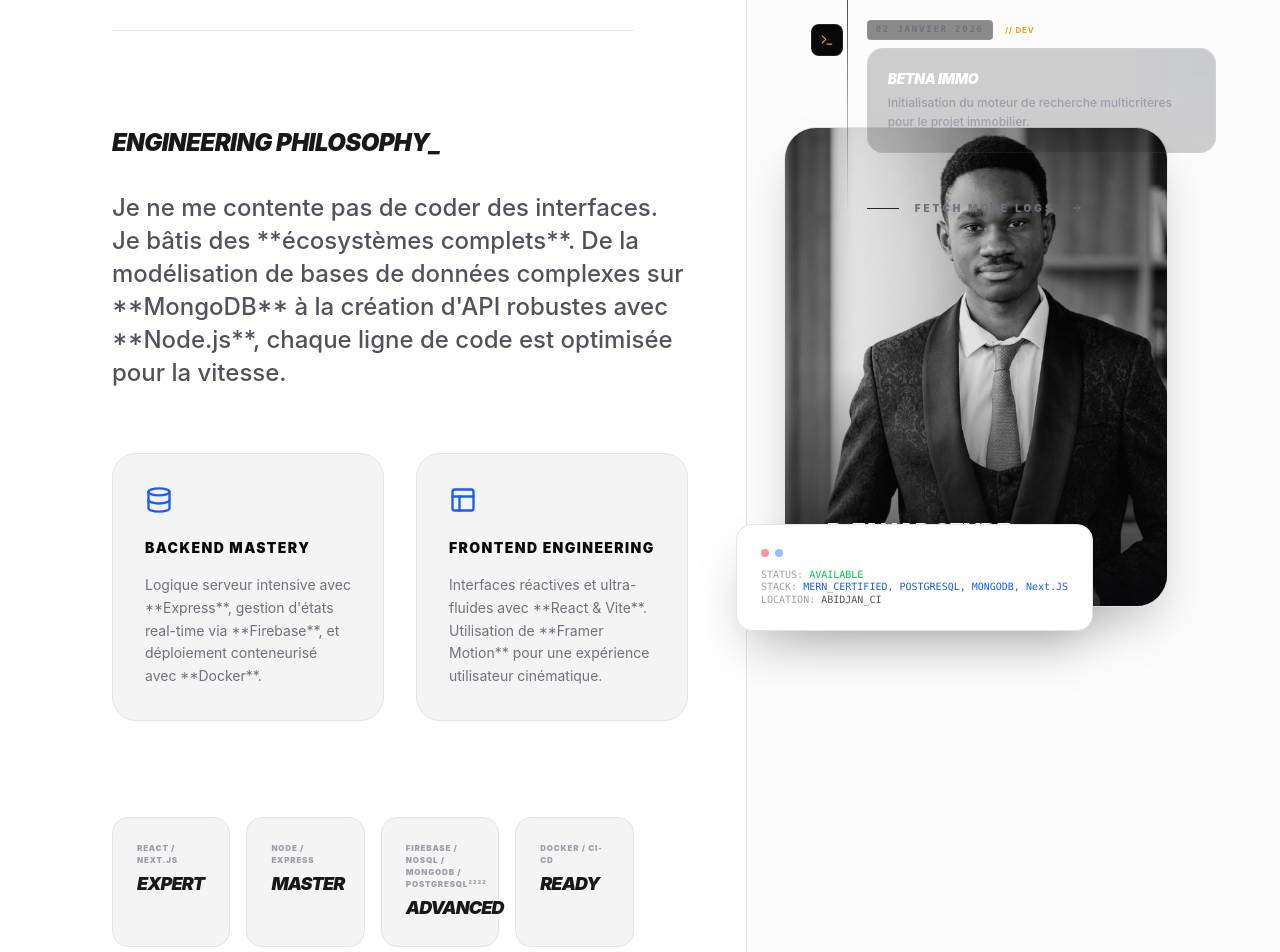
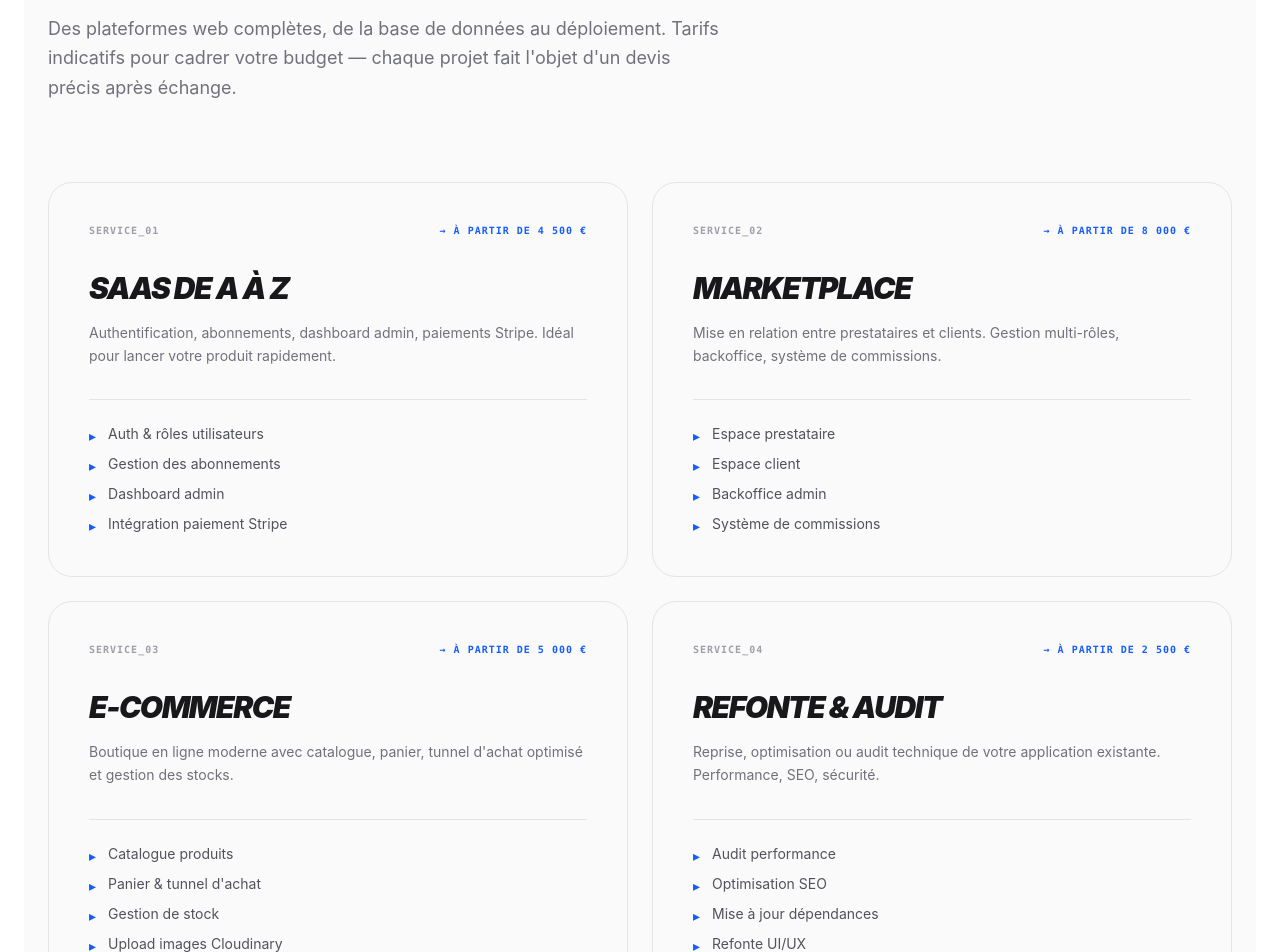
Before and after one commit to Sende45/Portfolio, a React (Vite) app in the folder portefolio-sende/: page / in a window 1280 px wide. Shown: the part 1848-2800 px from the top of the page. Built offline with nearby package versions, Linux system fonts and the light colour scheme; no server answers.

Commit message:
ajout des nouvelles modifications des fichiers

```diff
--- a/portefolio-sende/src/App.jsx
+++ b/portefolio-sende/src/App.jsx
@@ -12,6 +12,7 @@ import AdminLogin from './pages/AdminLogin';
 import AdminDashboard from './pages/AdminDashboard';
 import AdminProjectForm from './pages/AdminProjectForm';
 import ProtectedRoute from './components/ProtectedRoute';
+
 
 function AppContent() {
   const location = useLocation();
@@ -53,6 +54,7 @@ function AppContent() {
             <Route path="/" element={<Home />} />
             <Route path="/project/:id" element={<ProjectDetail />} />
 
+
             {/* Routes admin */}
             <Route path="/admin/login" element={<AdminLogin />} />
             <Route path="/admin" element={<ProtectedRoute><AdminDashboard /></ProtectedRoute>} />
--- a/portefolio-sende/src/pages/Home.jsx
+++ b/portefolio-sende/src/pages/Home.jsx
@@ -8,6 +8,7 @@ import Projects from '../components/Projects';
 import AboutMe from '../components/AboutMe';
 import Updates from '../components/Updates';
 import Downloads from '../components/Downloads'; // <-- NOUVELLE IMPORTATION
+import Services from '../sections/Services';
 
 const Home = () => {
   const containerRef = useRef(null);
@@ -35,6 +36,7 @@ const Home = () => {
       </section>
 
       {/* 2. PROJECTS SECTION */}
+            {/* 2. PROJECTS SECTION */}
       <section id="projects" className="relative px-6 py-32 border-t border-zinc-200 dark:border-white/5">
         <div className="max-w-7xl mx-auto">
           <div className="flex flex-col md:flex-row md:items-end justify-between mb-24 gap-8">
@@ -53,6 +55,13 @@ const Home = () => {
           </div>
 
           <Projects />
+        </div>
+      </section>
+
+            {/* 3. SERVICES SECTION */}
+      <section id="services" className="relative px-6 py-32 border-t border-zinc-200 dark:border-white/5 bg-white dark:bg-[#050505]">
+        <div className="max-w-7xl mx-auto">
+          <Services />
         </div>
       </section>
 
--- /dev/null
+++ b/portefolio-sende/src/sections/Services.jsx
@@ -0,0 +1,167 @@
+import { motion } from 'framer-motion';
+
+const services = [
+  {
+    id: 'SERVICE_01',
+    price: '4 500 €',
+    title: 'SaaS de A à Z',
+    description:
+      "Authentification, abonnements, dashboard admin, paiements Stripe. Idéal pour lancer votre produit rapidement.",
+    features: [
+      'Auth & rôles utilisateurs',
+      'Gestion des abonnements',
+      'Dashboard admin',
+      'Intégration paiement Stripe',
+    ],
+  },
+  {
+    id: 'SERVICE_02',
+    price: '8 000 €',
+    title: 'Marketplace',
+    description:
+      'Mise en relation entre prestataires et clients. Gestion multi-rôles, backoffice, système de commissions.',
+    features: [
+      'Espace prestataire',
+      'Espace client',
+      'Backoffice admin',
+      'Système de commissions',
+    ],
+  },
+  {
+    id: 'SERVICE_03',
+    price: '5 000 €',
+    title: 'E-commerce',
+    description:
+      "Boutique en ligne moderne avec catalogue, panier, tunnel d'achat optimisé et gestion des stocks.",
+    features: [
+      'Catalogue produits',
+      "Panier & tunnel d'achat",
+      'Gestion de stock',
+      'Upload images Cloudinary',
+    ],
+  },
+  {
+    id: 'SERVICE_04',
+    price: '2 500 €',
+    title: 'Refonte & Audit',
+    description:
+      'Reprise, optimisation ou audit technique de votre application existante. Performance, SEO, sécurité.',
+    features: [
+      'Audit performance',
+      'Optimisation SEO',
+      'Mise à jour dépendances',
+      'Refonte UI/UX',
+    ],
+  },
+];
+
+const Services = () => {
+  return (
+    <section
+      id="services"
+      className="relative py-32 px-6 bg-zinc-50 dark:bg-black text-zinc-900 dark:text-white"
+    >
+      <div className="max-w-7xl mx-auto">
+        {/* HEADER */}
+        <motion.div
+          initial={{ opacity: 0, y: 20 }}
+          whileInView={{ opacity: 1, y: 0 }}
+          viewport={{ once: true }}
+          transition={{ duration: 0.6 }}
+          className="mb-20"
+        >
+          <span className="text-[10px] font-mono font-black uppercase tracking-[0.3em] text-blue-600">
+            // Services
+          </span>
+          <h2 className="text-6xl md:text-8xl font-black italic uppercase tracking-tighter mt-4 leading-[0.85]">
+            Ce que
+            <br />
+            je construis.
+          </h2>
+          <p className="text-zinc-500 dark:text-zinc-400 mt-8 max-w-2xl text-lg leading-relaxed">
+            Des plateformes web complètes, de la base de données au déploiement.
+            Tarifs indicatifs pour cadrer votre budget — chaque projet fait l'objet d'un
+            devis précis après échange.
+          </p>
+        </motion.div>
+
+        {/* GRILLE SERVICES */}
+        <div className="grid grid-cols-1 md:grid-cols-2 gap-6">
+          {services.map((service, index) => (
+            <motion.div
+              key={service.id}
+              initial={{ opacity: 0, y: 30 }}
+              whileInView={{ opacity: 1, y: 0 }}
+              viewport={{ once: true }}
+              transition={{ duration: 0.5, delay: index * 0.1 }}
+              className="group relative border border-zinc-200 dark:border-zinc-800 rounded-3xl p-8 md:p-10 hover:border-blue-600 dark:hover:border-blue-600 transition-colors duration-300"
+            >
+              {/* ID + PRIX */}
+              <div className="flex justify-between items-start mb-8">
+                <span className="text-[10px] font-mono font-black uppercase tracking-widest text-zinc-400">
+                  {service.id}
+                </span>
+                <span className="text-[10px] font-mono font-black uppercase tracking-widest text-blue-600">
+                  → à partir de {service.price}
+                </span>
+              </div>
+
+              {/* TITRE */}
+              <h3 className="text-3xl font-black italic uppercase tracking-tighter mb-4">
+                {service.title}
+              </h3>
+
+              {/* DESCRIPTION */}
+              <p className="text-zinc-500 dark:text-zinc-400 text-sm leading-relaxed mb-8">
+                {service.description}
+              </p>
+
+              {/* FEATURES */}
+              <ul className="space-y-2 border-t border-zinc-200 dark:border-zinc-800 pt-6">
+                {service.features.map((feature) => (
+                  <li
+                    key={feature}
+                    className="text-sm text-zinc-600 dark:text-zinc-400 flex items-start gap-3"
+                  >
+                    <span className="text-blue-600 mt-0.5">▸</span>
+                    <span>{feature}</span>
+                  </li>
+                ))}
+              </ul>
+            </motion.div>
+          ))}
+        </div>
+
+        {/* TJM */}
+        <motion.div
+          initial={{ opacity: 0, y: 20 }}
+          whileInView={{ opacity: 1, y: 0 }}
+          viewport={{ once: true }}
+          transition={{ duration: 0.6 }}
+          className="mt-16 border-t border-zinc-200 dark:border-zinc-800 pt-10 flex flex-col md:flex-row justify-between items-start md:items-center gap-6"
+        >
+          <div>
+            <span className="text-[10px] font-mono font-black uppercase tracking-widest text-zinc-400">
+              // Tarif journalier
+            </span>
+            <p className="text-xl md:text-2xl font-bold mt-2">
+              Pour missions longues ou renfort d'équipe
+            </p>
+          </div>
+          <span className="text-4xl md:text-5xl font-black italic text-blue-600">
+            350 € / jour
+          </span>
+        </motion.div>
+
+        {/* NOTE */}
+        <p className="text-[11px] text-zinc-400 dark:text-zinc-600 mt-12 max-w-3xl leading-relaxed">
+          * Fourchettes indicatives pour un client en Europe. Tarifs adaptés pour
+          l'Afrique et l'international (devis en FCFA, USD possibles). Chaque projet
+          fait l'objet d'un devis précis après échange.
+        </p>
+      </div>
+    </section>
+  );
+};
+
+export default Services;
```
